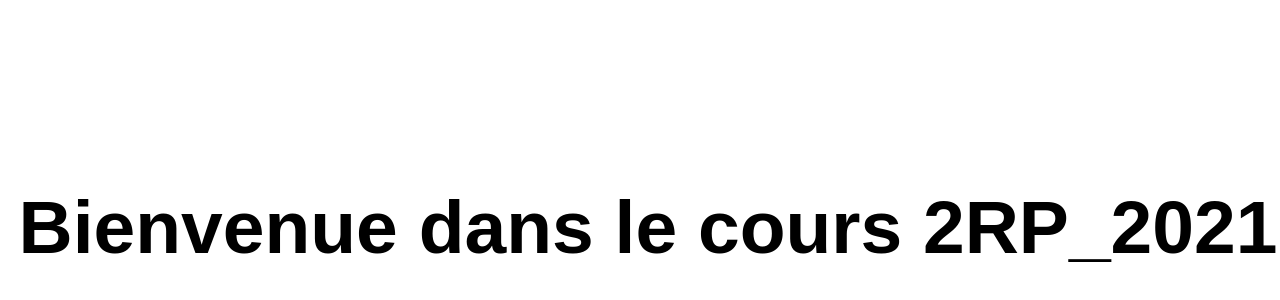
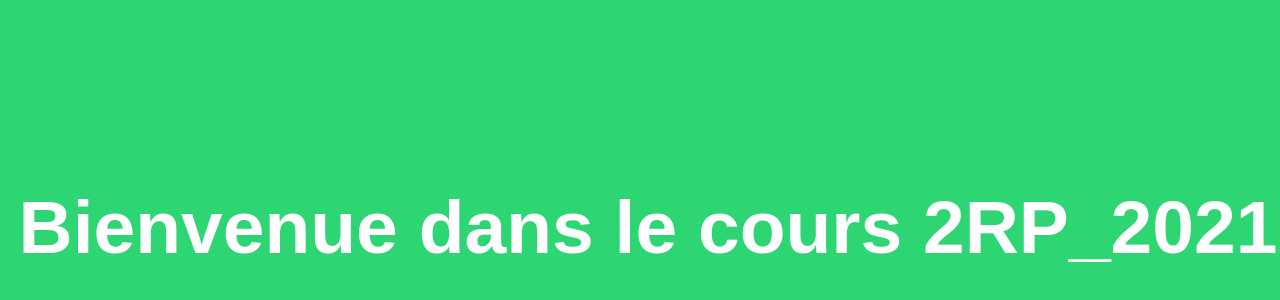
Before and after one commit to FranklinTagakou/2RP-Professeur, a plain HTML site: page index.html in a window 1280 px wide. Shown: the part 186-486 px from the top of the page. Drawn offline with Linux system fonts and the light colour scheme.

Commit message:
changement sur la couleur de fond et la couleur du text

```diff
--- a/index.html
+++ b/index.html
@@ -12,6 +12,10 @@
         font-size: 75px;
 
     }
+    body {
+        background-color: #2ed573;
+        color: white;
+    }
 </style>
 <body>
 <h1>Bienvenue dans le cours 2RP_2021</h1>
```
